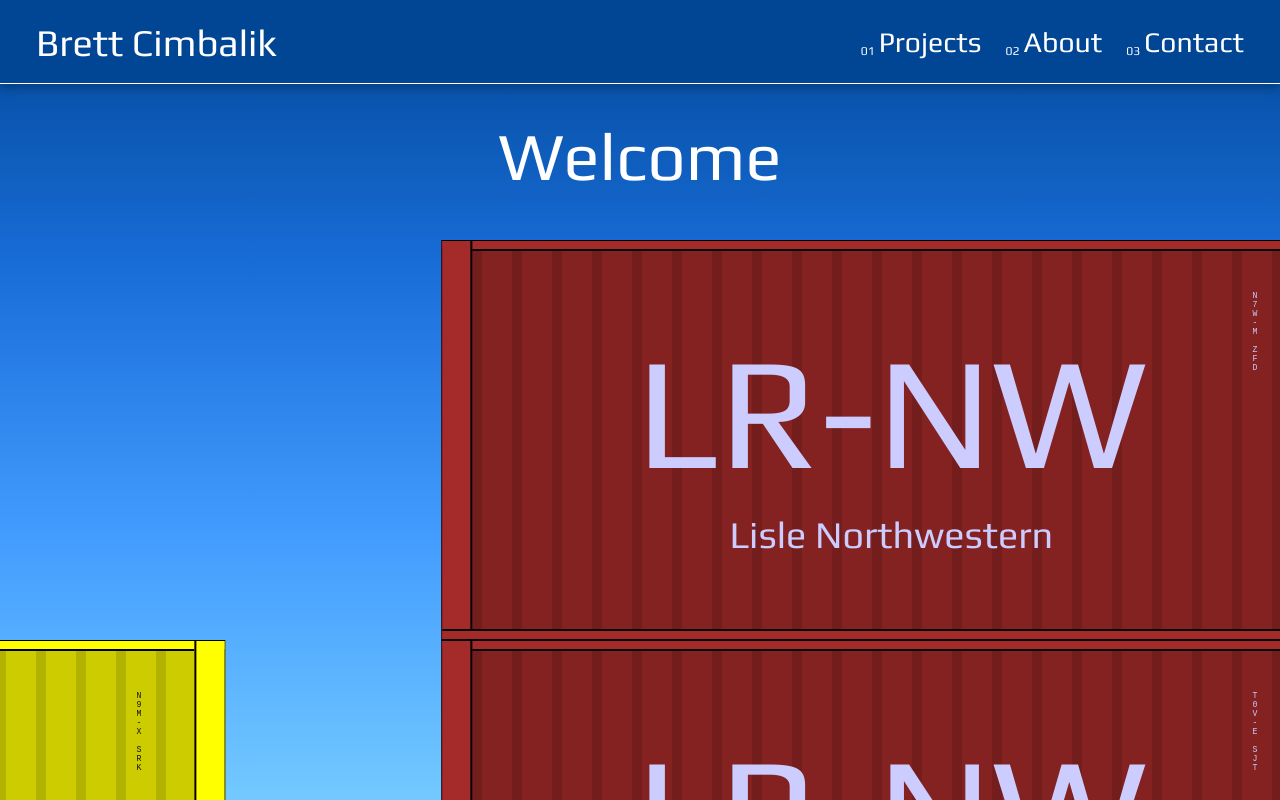
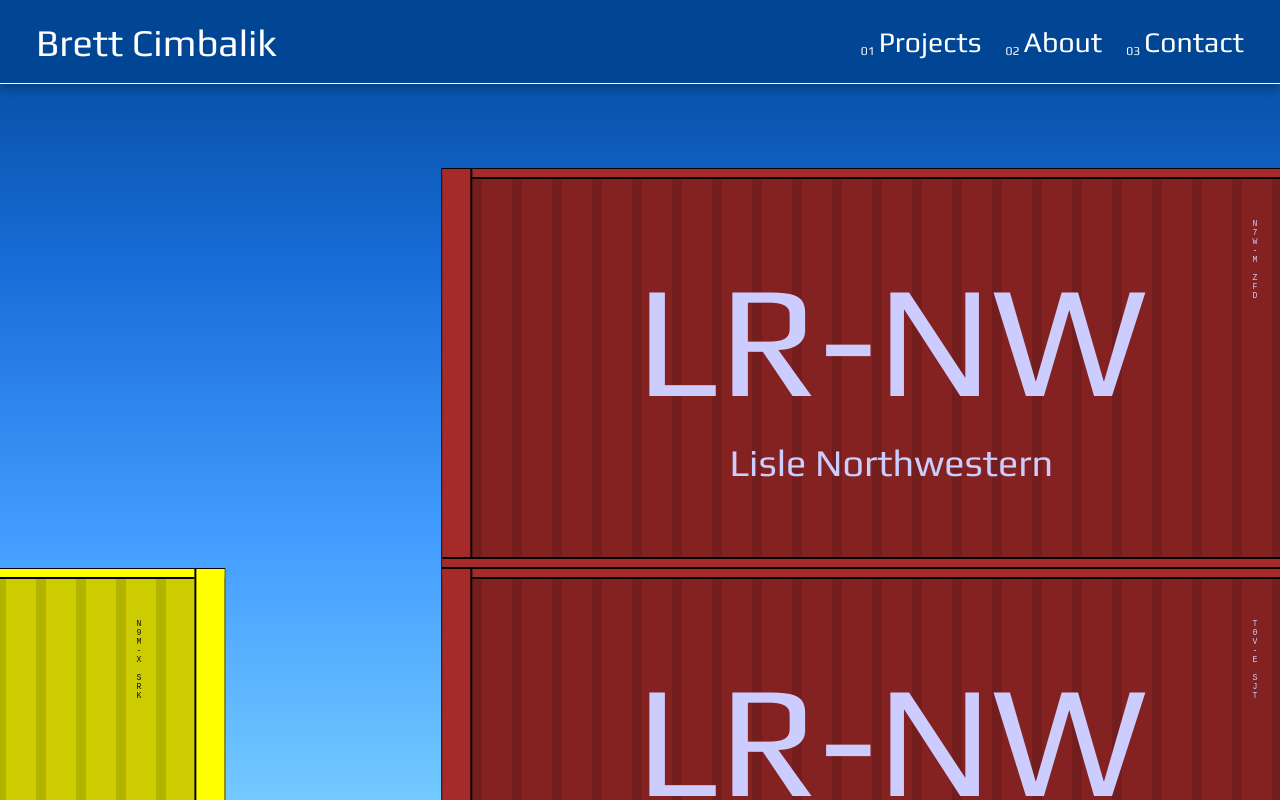
Before and after one commit to bcimbali/my-site-2, a Next.js app: page / in a window 1280 px wide. Shown: the top 800 px of the page. Built offline with nearby package versions, Linux system fonts and the light colour scheme.

Commit message:
feat(page): no bttm padding on homepage

```diff
--- a/package.json
+++ b/package.json
@@ -7,7 +7,7 @@
     "build": "next build",
     "start": "next start",
     "lint": "next lint",
-    "convertSvgs": "svgr --typescript --memo --ignore-existing --jsx-runtime 'automatic' --filename-case 'camel' --out-dir src/icons/tsx -- src/icons/raw",
+    "icons": "svgr --typescript --memo --ignore-existing --jsx-runtime 'automatic' --filename-case 'camel' --out-dir src/icons/tsx -- src/icons/raw",
     "types": "tsc"
   },
   "dependencies": {
--- a/src/components/HomePage/index.tsx
+++ b/src/components/HomePage/index.tsx
@@ -18,7 +18,7 @@ const StyledDiv = styled.div`
 const HomePage = () => {
   return (
     <StyledDiv>
-      <PageTitle>Welcome</PageTitle>
+      <PageTitle>{''}</PageTitle>
       <TrainMarquee>
         {containersData.map((item, idx) => (
           <IntermodalWrapper
--- a/src/components/PageContainer/index.tsx
+++ b/src/components/PageContainer/index.tsx
@@ -1,12 +1,17 @@
 'use client';
 
-import React from 'react';
+import React, { useMemo } from 'react';
 import Navbar from '@/components/Navbar';
 import styled, { css } from 'styled-components';
 import { Play } from 'next/font/google';
 import Footer from '@/components/Footer';
+import { usePathname } from 'next/navigation';
 
 const play = Play({ display: 'swap', weight: ['400', '700'], subsets: ['latin'] });
+
+type InnerPageTypes = {
+  $noBttmPadding?: boolean;
+};
 
 const Main = styled.main`
   ${({
@@ -36,32 +41,32 @@ const Main = styled.main`
   `}
 `;
 
-const InnerPageWrapper = styled.div`
-  ${({ theme: { layout, maxWidth, mediaQuery } }) => css`
+const InnerPageWrapper = styled.div<InnerPageTypes>`
+  ${({ $noBttmPadding, theme: { layout, maxWidth, mediaQuery } }) => css`
     column-gap: ${layout.xs.margin};
     display: grid;
     flex-grow: 1;
     grid-template-columns: repeat(${layout.xs.numOfColumns}, 1fr);
     max-width: ${maxWidth};
-    padding: ${layout.xxs.topMargin} 0 ${layout.xxs.bottomMargin} 0;
+    padding: ${layout.xxs.topMargin} 0 ${$noBttmPadding ? 0 : layout.xxs.bottomMargin} 0;
     width: 100%;
 
     ${mediaQuery('md')(`
       column-gap: ${layout.md.margin};
       grid-template-columns: repeat(${layout.md.numOfColumns}, 1fr);
-      padding: ${layout.md.topMargin} 0 ${layout.md.bottomMargin} 0;
+      padding: ${layout.md.topMargin} 0 ${$noBttmPadding ? 0 : layout.md.bottomMargin} 0;
     `)}
 
     ${mediaQuery('lg')(`
       column-gap: ${layout.lg.margin};
       grid-template-columns: repeat(${layout.lg.numOfColumns}, 1fr);
-      padding: ${layout.lg.topMargin} 0 ${layout.lg.bottomMargin} 0;
+      padding: ${layout.lg.topMargin} 0 ${$noBttmPadding ? 0 : layout.lg.bottomMargin} 0;
     `)}
 
     ${mediaQuery('xxl')(`
       column-gap: ${layout.xxl.margin};
       grid-template-columns: repeat(${layout.xxl.numOfColumns}, 1fr);
-      padding: ${layout.xxl.topMargin} 0 ${layout.xxl.bottomMargin} 0;
+      padding: ${layout.xxl.topMargin} 0 ${$noBttmPadding ? 0 : layout.xxl.bottomMargin} 0;
     `)}
   `}
 `;
@@ -82,11 +87,14 @@ const Body = styled.body`
 `;
 
 const PageContainer = ({ children }: { children: React.ReactNode }) => {
+  const pathname = usePathname();
+  const isHomePage = useMemo(() => pathname === '/', [pathname]);
+
   return (
     <Body className={play.className}>
       <Navbar />
       <Main>
-        <InnerPageWrapper>{children}</InnerPageWrapper>
+        <InnerPageWrapper $noBttmPadding={isHomePage}>{children}</InnerPageWrapper>
       </Main>
       <Footer />
     </Body>
```
Also changed, not shown: 1 other file (tests, documents, lock files or other folders).
